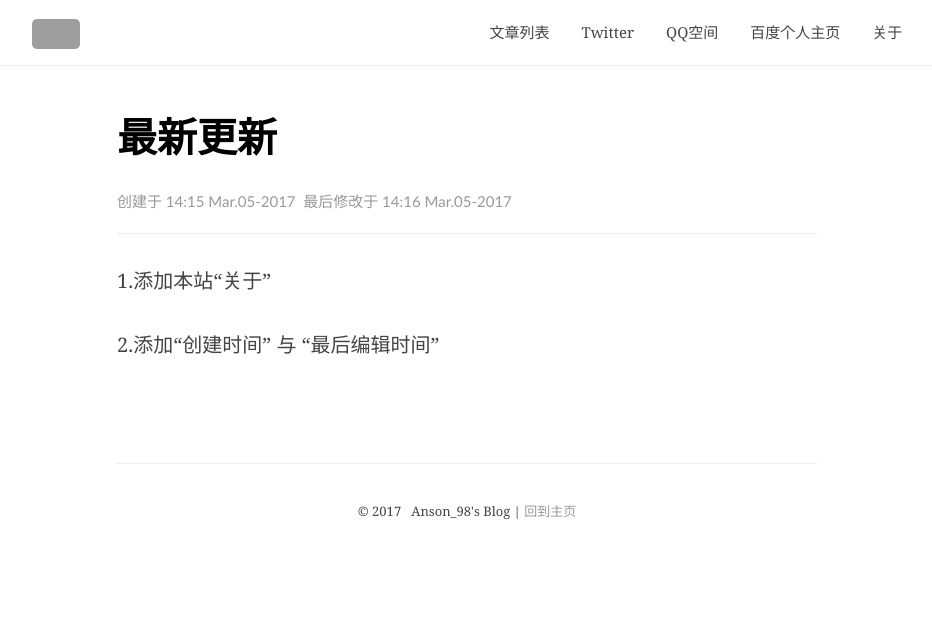
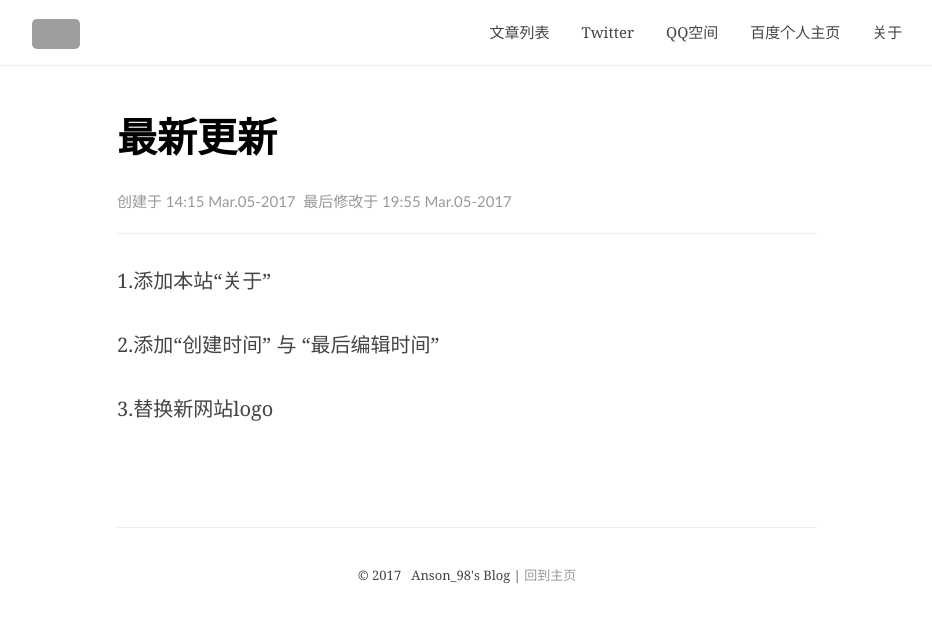
Before and after one commit to Anson98/studylog, a Jekyll site: the page built from _posts/2017-03-05-update.md, in a window 1280 px wide. Shown: the top 623 px of the page, without its empty margins (173-1105 px from the left). Built offline with Jekyll 4.4.1, drawn with Linux system fonts in a browser that asks for light colours; comment, search, counter and statistics services are not loaded; grey boxes are pictures that could not be loaded.

Commit message:
add update

```diff
--- a/_posts/2017-03-05-update.md
+++ b/_posts/2017-03-05-update.md
@@ -2,9 +2,11 @@
 layout: post
 title:  "最新更新"
 date: 2017-03-05 14:15:12
-editDate: 2017-03-05 14:16:51
+editDate: 2017-03-05 19:55:51
 ---
 ---
 1.添加本站“关于”
 
 2.添加“创建时间” 与 “最后编辑时间”
+
+3.替换新网站logo
```
